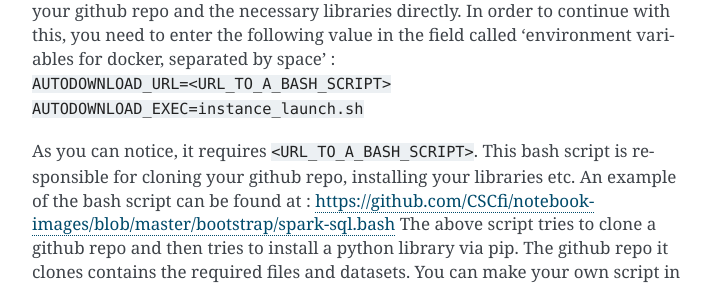
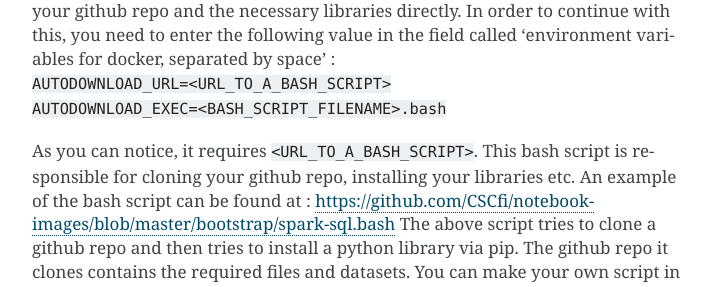
Before and after one commit to CSCfi/pebbles, a Sphinx documentation site: the page built from doc/source/group_owners_guide.rst, in a window 1280 px wide and 900 px high, scrolled down 2681 px. Shown: the part 160-447 px from the top of the window, without its empty margins (388-1111 px from the left). Built offline with Sphinx 7.4.7, drawn with Linux system fonts in a browser that asks for light colours; the version number is read from the project's files by our own code.

Commit message:
Update group_owners_guide.rst

```diff
--- a/doc/source/group_owners_guide.rst
+++ b/doc/source/group_owners_guide.rst
@@ -94,7 +94,7 @@ So, when a user launches your blueprint, they will be able to see the files from
 the necessary libraries directly.
 In order to continue with this, you need to enter the following value in the field called
 'environment variables for docker, separated by space' :
-``AUTODOWNLOAD_URL=<URL_TO_A_BASH_SCRIPT> AUTODOWNLOAD_EXEC=instance_launch.sh``
+``AUTODOWNLOAD_URL=<URL_TO_A_BASH_SCRIPT> AUTODOWNLOAD_EXEC=<BASH_SCRIPT_FILENAME>.bash``
 
 As you can notice, it requires ``<URL_TO_A_BASH_SCRIPT>``. This bash script is responsible for cloning your github repo,
 installing your libraries etc.
```
